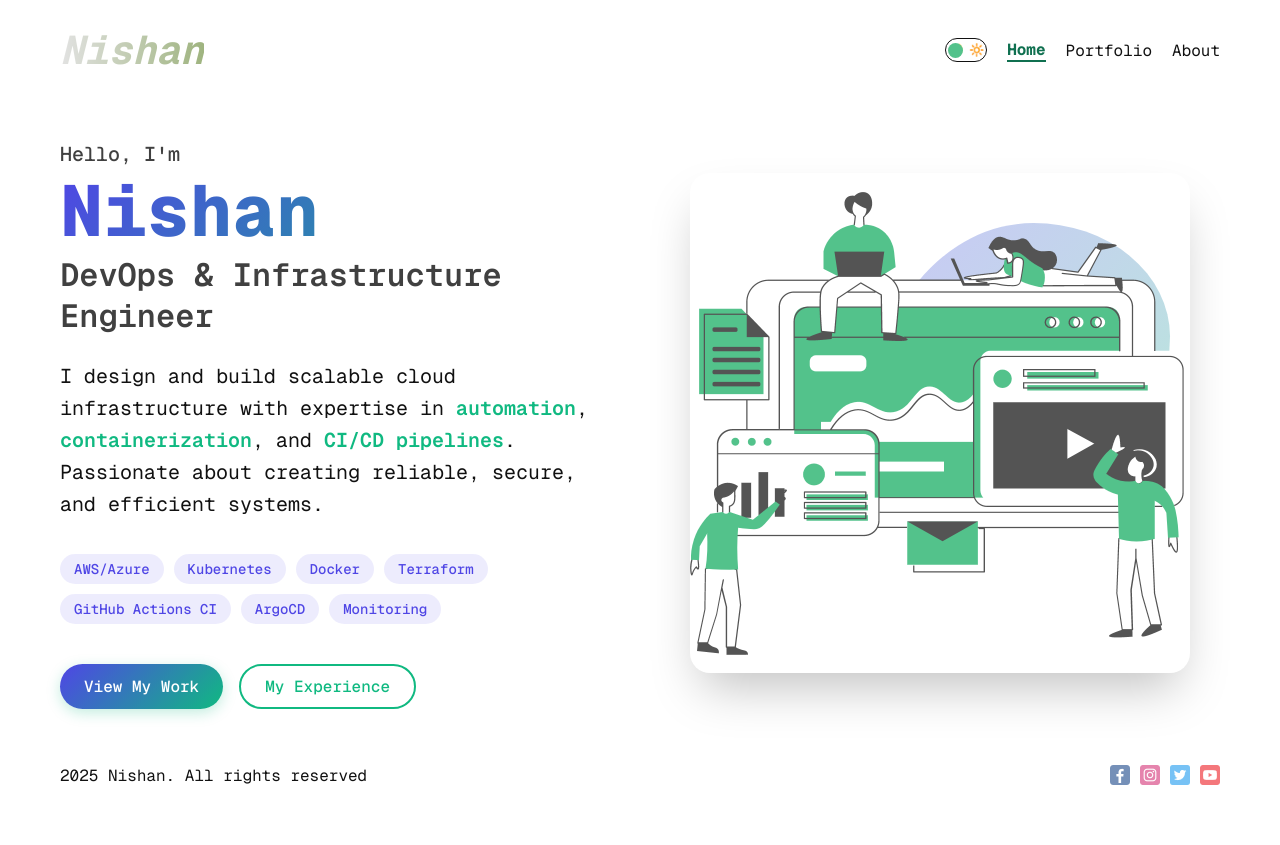
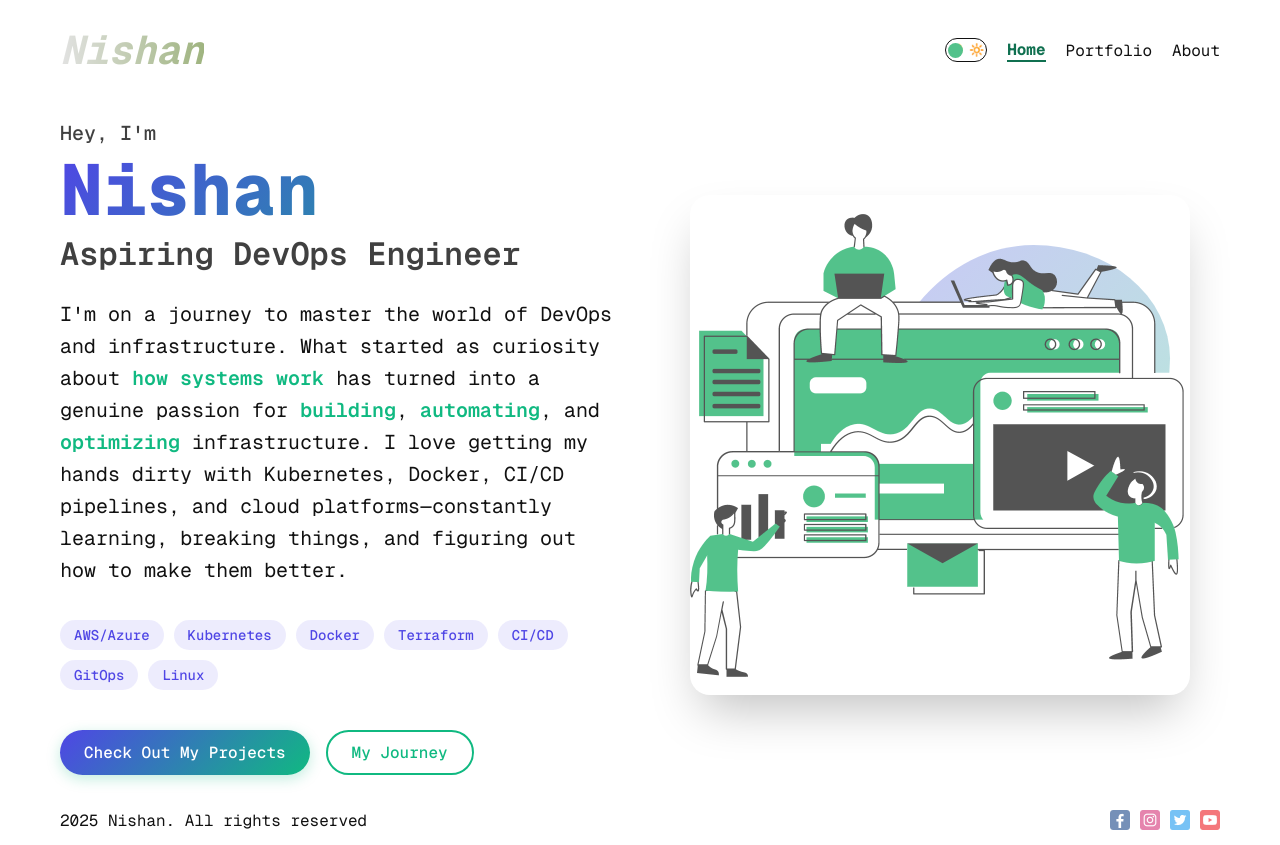
Before and after one commit to nishanau/NextJSPortfolioSite, a Next.js app: page / in a window 1280 px wide. Before the commit the page ends 800 px from the top, so only its background shows below. Built offline with nearby package versions, Linux system fonts and the light colour scheme.

Commit message:
Changed home page language and text

```diff
--- a/src/app/page.js
+++ b/src/app/page.js
@@ -3,8 +3,8 @@ import styles from "./page.module.css";
 import Link from "next/link";
 
 export const metadata = {
-  title: "Nishan | DevOps & Infrastructure Engineer",
-  description: "Portfolio of Nishan - DevOps & Infrastructure Engineer specializing in cloud platforms, CI/CD, automation, and scalable infrastructure",
+  title: "Nishan | DevOps & Infrastructure Enthusiast",
+  description: "Portfolio of Nishan - Aspiring DevOps engineer passionate about cloud infrastructure, automation, and continuous learning in the IT field",
 };
 
 export default function Home() {
@@ -12,15 +12,18 @@ export default function Home() {
     <div className={styles.container}>
       <div className={styles.item}>
         <div className={styles.titleWrapper}>
-          <span className={styles.greeting}>Hello, I&apos;m</span>
+          <span className={styles.greeting}>Hey, I&apos;m</span>
           <h1 className={styles.title}>Nishan</h1>
-          <h2 className={styles.subtitle}>DevOps & Infrastructure Engineer</h2>
+          <h2 className={styles.subtitle}>Aspiring DevOps Engineer</h2>
         </div>
 
         <p className={styles.description}>
-          I design and build scalable cloud infrastructure with expertise in <span className={styles.highlight}>automation</span>,
-          <span className={styles.highlight}> containerization</span>, and
-          <span className={styles.highlight}> CI/CD pipelines</span>. Passionate about creating reliable, secure, and efficient systems.
+          I&apos;m on a journey to master the world of DevOps and infrastructure. What started as curiosity about
+          <span className={styles.highlight}> how systems work</span> has turned into a genuine passion for
+          <span className={styles.highlight}> building</span>,
+          <span className={styles.highlight}> automating</span>, and
+          <span className={styles.highlight}> optimizing</span> infrastructure. I love getting my hands dirty with Kubernetes,
+          Docker, CI/CD pipelines, and cloud platforms—constantly learning, breaking things, and figuring out how to make them better.
         </p>
 
         <div className={styles.skills}>
@@ -28,18 +31,17 @@ export default function Home() {
           <span className={styles.skill}>Kubernetes</span>
           <span className={styles.skill}>Docker</span>
           <span className={styles.skill}>Terraform</span>
-          <span className={styles.skill}>GitHub Actions CI</span>
-          <span className={styles.skill}>ArgoCD</span>
-          <span className={styles.skill}>Monitoring</span>
+          <span className={styles.skill}>CI/CD</span>
+          <span className={styles.skill}>GitOps</span>
+          <span className={styles.skill}>Linux</span>
         </div>
 
         <div className={styles.cta}>
-
           <Link href="/portfolio" className={styles.primaryButton}>
-            View My Work
+            Check Out My Projects
           </Link>
           <Link href="/about" className={styles.secondaryButton}>
-            My Experience
+            My Journey
           </Link>
         </div>
       </div>
@@ -49,7 +51,7 @@ export default function Home() {
           <Image
             src="/hero.png"
             className={styles.img}
-            alt="Nishan - DevOps & Infrastructure Engineer"
+            alt="Nishan - Aspiring DevOps Engineer"
             width={500}
             height={500}
             priority={true}
```
